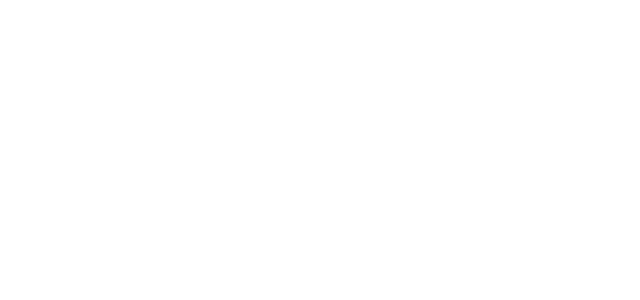
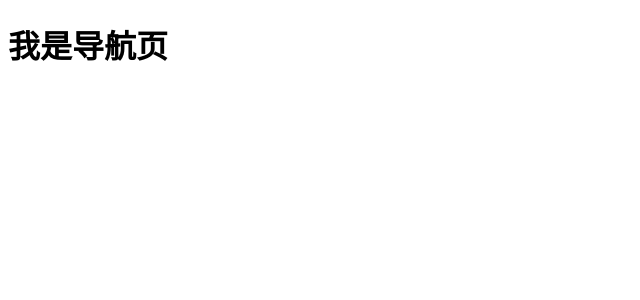
Before and after one commit to lsqzz/zds, a Vue app: page /#/nav in a window 1280 px wide. Shown: the top 300 px of the page, without its empty margins (0-640 px from the left). Built offline with nearby package versions, Linux system fonts and the light colour scheme.

Commit message:
项目搭建二次完善

```diff
--- /dev/null
+++ b/src/store/index.js
@@ -0,0 +1,23 @@
+import Vue from 'vue'
+import Vuex from 'vuex'
+
+// 引入状态管理器的小模块
+import cars from './modules/cars'
+import detail from './modules/detail'
+import dingzhi from './modules/dingzhi'
+import home from './modules/home'
+import login from './modules/login'
+import me from './modules/me'
+import pingpai from './modules/pingpai'
+
+Vue.use(Vuex)
+
+export default new Vuex.Store({
+  cars,
+  detail,
+  dingzhi,
+  home,
+  login,
+  me,
+  pingpai
+})
--- /dev/null
+++ b/src/views/Nav/index.vue
@@ -0,0 +1,5 @@
+<template>
+  <div class="page-nav">
+    <h1>我是导航页</h1>
+  </div>
+</template>
```
Also changed, not shown: src/main.js (+7 -5 lines), src/router.js (+22 -18 lines), src/store/modules/cars.js (added), src/store/modules/detail.js (added), src/store/modules/dingzhi.js (added), src/store/modules/home.js (added), src/store/modules/login.js (added), src/store/modules/me.js (added), src/store/modules/nav.js (added), src/store/modules/pingpai.js (added).
